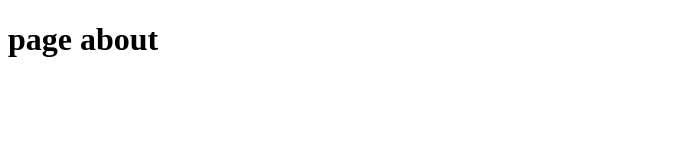
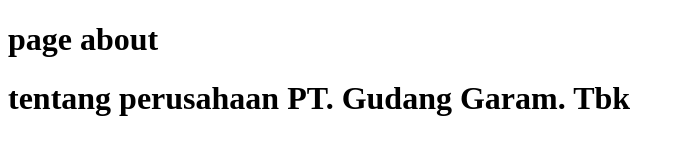
Before and after one commit to LukkyMajid/CompanyProfile, a plain HTML site: page About.html in a window 1280 px wide. Shown: the whole page, without its empty margins (0-685 px from the left). Drawn offline with Linux system fonts and the light colour scheme.

Commit message:
Update About.html, menambah konten di halaman about

```diff
--- a/About.html
+++ b/About.html
@@ -8,5 +8,7 @@
   </head>
   <body>
 <h1>page about</h1>
+
+<h1>tentang perusahaan PT. Gudang Garam. Tbk</h1>
   </body>
 </html>
```
